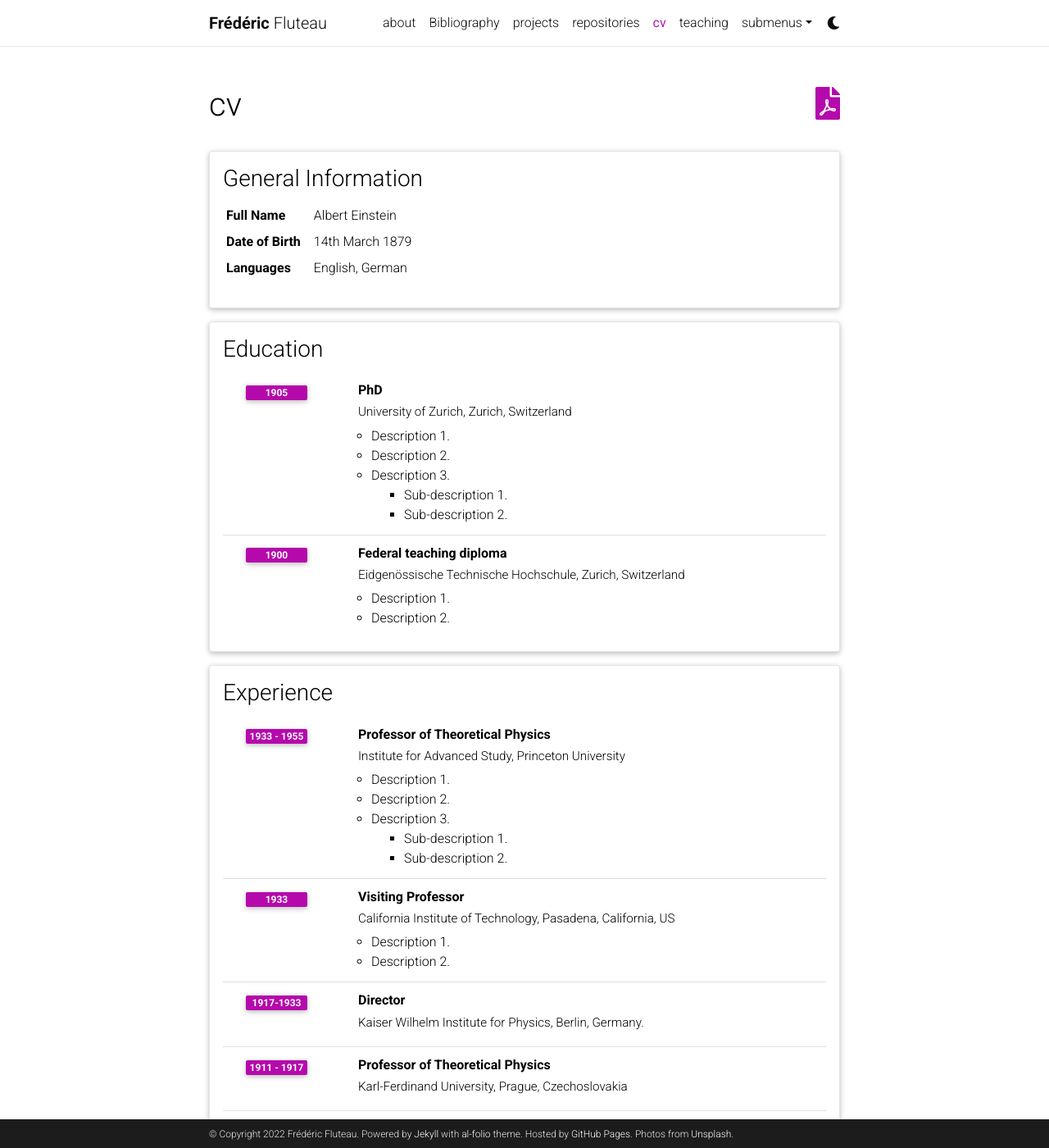
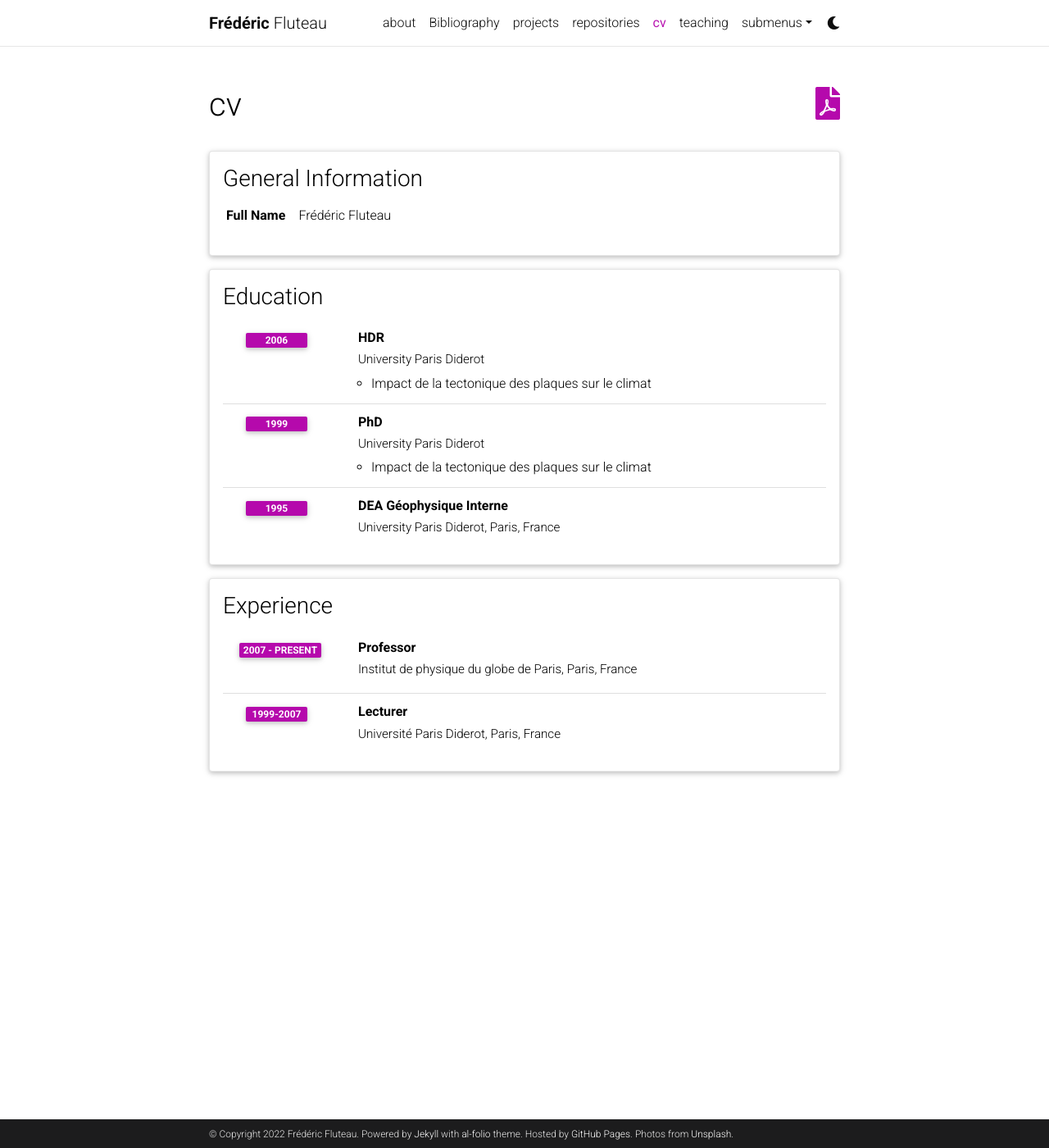
Before and after one commit to fredflut/fredflut.github.io, a Jekyll site: the page built from _pages/cv.md, in a window 1280 px wide and 1400 px high. Shown: the whole window at 82% size. Built offline with Jekyll 4.4.1, drawn with Linux system fonts in a browser that asks for light colours; comment, search, counter and statistics services are not loaded; a style sheet for code colours, icons or effects is not loaded; some of the changed text lies outside the part shown.

Commit message:
Update cv.yml

```diff
--- a/_data/cv.yml
+++ b/_data/cv.yml
@@ -2,96 +2,83 @@
   type: map
   contents:
     - name: Full Name
-      value: Albert Einstein
-    - name: Date of Birth
-      value: 14th March 1879
-    - name: Languages
-      value: English, German
+      value: Frédéric Fluteau
 
 - title: Education
   type: time_table
   contents:
+    - title: HDR
+      institution: University Paris Diderot
+      year: 2006
+      description:
+        - Impact de la tectonique des plaques sur le climat
+
     - title: PhD
-      institution: University of Zurich, Zurich, Switzerland
-      year: 1905
+      institution: University Paris Diderot
+      year: 1999
       description:
-        - Description 1.
-        - Description 2.
-        - title: Description 3.
-          contents:
-            - Sub-description 1.
-            - Sub-description 2.
-    - title: Federal teaching diploma
-      institution: Eidgenössische Technische Hochschule, Zurich, Switzerland
-      year: 1900
-      description:
-        - Description 1.
-        - Description 2.
+        - Impact de la tectonique des plaques sur le climat
+#        - Description 2.
+#        - title: Description 3.
+#          contents:
+#            - Sub-description 1.
+#           - Sub-description 2.
+    - title: DEA Géophysique Interne
+      institution: University Paris Diderot, Paris, France
+      year: 1995
 
 - title: Experience
   type: time_table
   contents:
-    - title: Professor of Theoretical Physics
-      institution: Institute for Advanced Study, Princeton University
-      year: 1933 - 1955
-      description:
-        - Description 1.
-        - Description 2.
-        - title: Description 3.
-          contents:
-            - Sub-description 1.
-            - Sub-description 2.
-    - title: Visiting Professor
-      institution: California Institute of Technology, Pasadena, California, US
-      year: 1933
-      description:
-        - Description 1.
-        - Description 2.
+    - title: Professor
+      institution: Institut de physique du globe de Paris, Paris, France
+      year: 2007 - present
+#      description:
+#        - Description 1.
+#        - Description 2.
+ #       - title: Description 3.
+ #         contents:
+ #           - Sub-description 1.
+ #           - Sub-description 2.
+    - title: Lecturer
+      institution: Université Paris Diderot, Paris, France
+      year: 1999-2007
+#      description:
+#        - Description 1.
+#        - Description 2.
 
-    - title: Director
-      institution: Kaiser Wilhelm Institute for Physics, Berlin, Germany.
-      year: 1917-1933
 
-    - title: Professor of Theoretical Physics
-      institution: Karl-Ferdinand University, Prague, Czechoslovakia
-      year: 1911 - 1917
-      description:
+#- title: Open Source Projects
+#  type: time_table
+#  contents:
+#    - title: <a href="https://github.com/alshedivat/al-folio">al-folio</a>
+#      year: 2015-now
+#      description: A beautiful, simple, clean, and responsive Jekyll theme for academics.
 
-    - title: Associate Professor of Theoretical Physics
-      institution: University of Zurich, Zurich, Switzerland
-      year: 1909 - 1911
-
-- title: Open Source Projects
-  type: time_table
-  contents:
-    - title: <a href="https://github.com/alshedivat/al-folio">al-folio</a>
-      year: 2015-now
-      description: A beautiful, simple, clean, and responsive Jekyll theme for academics.
-
-- title: Honors and Awards
-  type: time_table
-  contents:
-    - year: 1921
-      items:
-        - Nobel Prize in Physics
-        - Matteucci Medal
-    - year: 2029
-      items:
-        - Max Planck Medal
-
-- title: Academic Interests
-  type: nested_list
-  contents:
-    - title: Topic 1.
-      items:
-        - Description 1.
-        - Description 2.
-    - title: Topic 2.
-      items:
-        - Description 1.
-        - Description 2.
-
-- title: Other Interests
-  type: list
-  contents:
-    - <u>Hobbies:</u> Hobby 1, Hobby 2, etc.
+#- title: Honors and Awards
+#  type: time_table
+#  contents:
+#    - year: 1921
+#      items:
+#        - Nobel Prize in Physics
+#        - Matteucci Medal
+#    - year: 2029
+#      items:
+#        - Max Planck Medal
+#
+#- title: Academic Interests
+#  type: nested_list
+#  contents:
+#    - title: Topic 1.
+#      items:
+#        - Description 1.
+#        - Description 2.
+#    - title: Topic 2.
+#      items:
+#        - Description 1.
+#        - Description 2.
+#
+#- title: Other Interests
+#  type: list
+#  contents:
+#    - <u>Hobbies:</u> Hobby 1, Hobby 2, etc.
```
